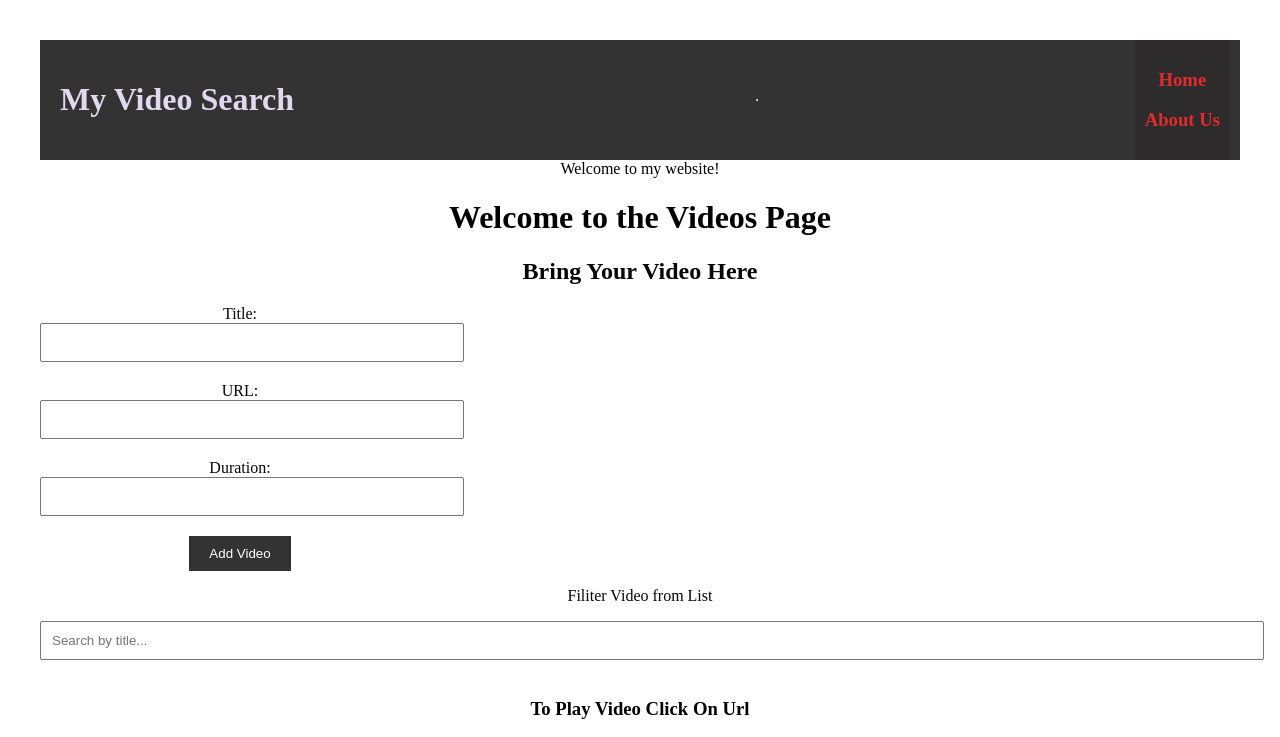
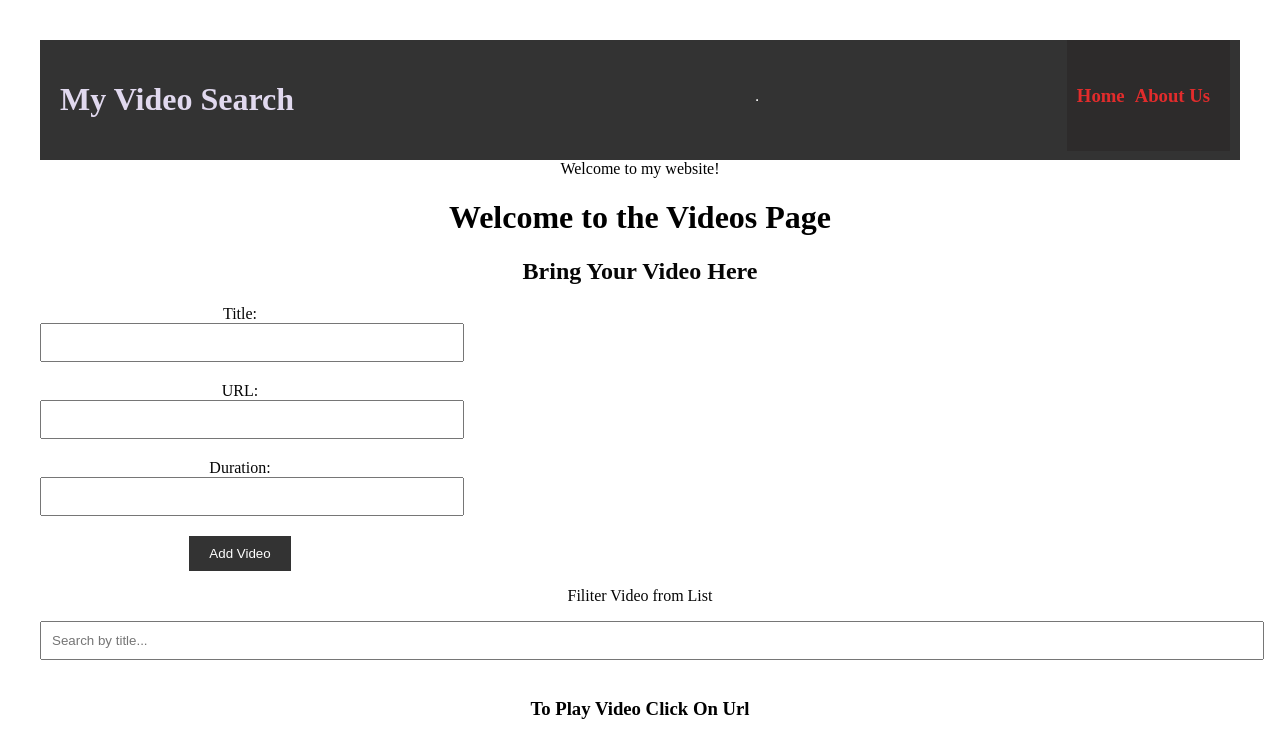
Before and after one commit to Yakob-teck/Flatiron-phase2-react-project-frontend-, a React (Vite) app: page / in a window 1280 px wide. Shown: the top 737 px of the page. Built offline with nearby package versions, Linux system fonts and the light colour scheme; data requests are answered from the project's data file.

Commit message:
error correction

```diff
--- a/src/App.css
+++ b/src/App.css
@@ -22,9 +22,8 @@ nav ul {
 
 nav li {
   position: relative;
-  display: contents;
+  display: inline-flex;
   margin-right: 10px;
-  gap: 10px;
   padding: auto;
 }
 
```
